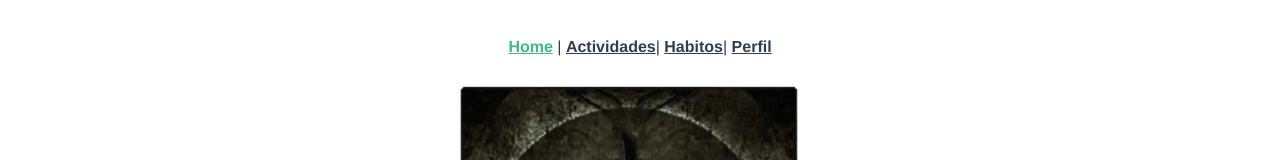
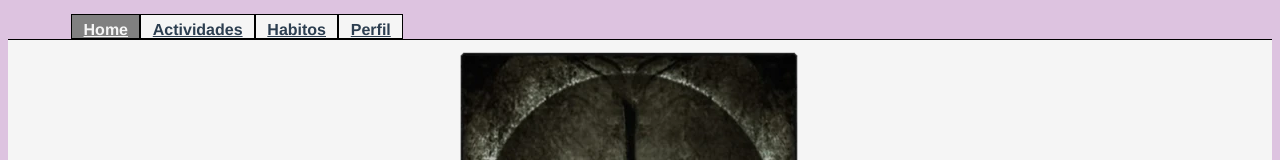
Before and after one commit to DanielTampeCaamano/ManageU-FrontEnd, a Vue app: page / in a window 1280 px wide. Shown: the top 160 px of the page. Built offline with nearby package versions, Linux system fonts and the light colour scheme; no server answers.

Commit message:
algo de decoracion ,perdon es funcional, y estoy chato hehe

```diff
--- a/public/index.html
+++ b/public/index.html
@@ -4,7 +4,6 @@
     <meta charset="utf-8">
     <meta http-equiv="X-UA-Compatible" content="IE=edge">
     <meta name="viewport" content="width=device-width,initial-scale=1.0">
-    <link rel="icon" href="<%= BASE_URL %>favicon.ico">
     <title><%= htmlWebpackPlugin.options.title %></title>
   </head>
   <body>
--- a/src/App.vue
+++ b/src/App.vue
@@ -1,14 +1,17 @@
 <template>
   <nav>
-    <router-link to="/">Home</router-link> |
-    <router-link to="/Actividades">Actividades</router-link>|
-    <router-link to="/Habitos">Habitos</router-link>|
+    <router-link to="/">Home</router-link>
+    <router-link to="/Actividades">Actividades</router-link>
+    <router-link to="/Habitos">Habitos</router-link>
     <router-link to="/Perfil">Perfil</router-link>
   </nav>
   <router-view/>
 </template>
 
 <style>
+body{
+  background: rgb(221, 195, 224);
+}
 #app {
     font-family: Helvetica, Arial, sans-serif;
     -webkit-font-smoothing: antialiased;
@@ -18,15 +21,28 @@
 }
 
 nav {
-  padding: 30px;
+  width: 90%;
+  padding-left: 5%;
+  padding-right: 5%;
+  padding-top: 1%;
+  margin: 0px ;
+  border-bottom: 1px solid black;
+  text-align: left ;
+  font-weight: bold;
 }
 
 nav a {
+  background: whitesmoke;
     font-weight: bold;
     color: #2c3e50;
+    padding-left: 1%;
+    padding-right: 1%;
+    padding-top: 0.5%;
+    border: 1px solid black;
 }
 
 nav a.router-link-exact-active {
-  color: #42b983;
+    color: whitesmoke;
+    background: gray;
 }
 </style>
--- a/src/views/Home.vue
+++ b/src/views/Home.vue
@@ -1,5 +1,5 @@
 <template>
-  <div>
+  <div id="cuerpo">
     <section id="perfil">
       <retratoPerfil></retratoPerfil>
       <logros></logros>
@@ -30,3 +30,12 @@ export default {
   }
 }
 </script>
+
+
+<style scoped>
+#cuerpo{
+  padding: 1%;
+  background: whitesmoke;
+  width: 98%;
+}
+</style>
```
Lines whose indentation alone changed are shown as unchanged.
